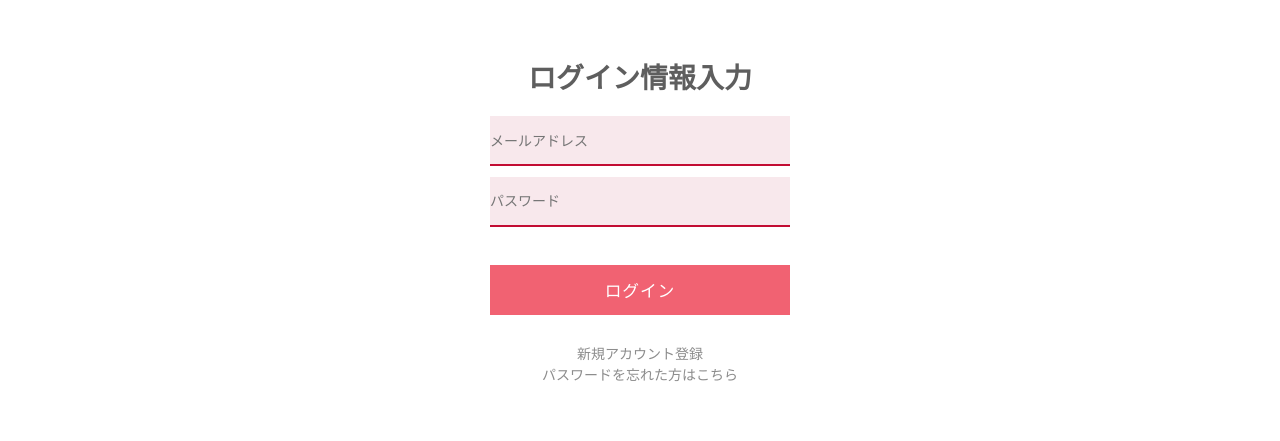
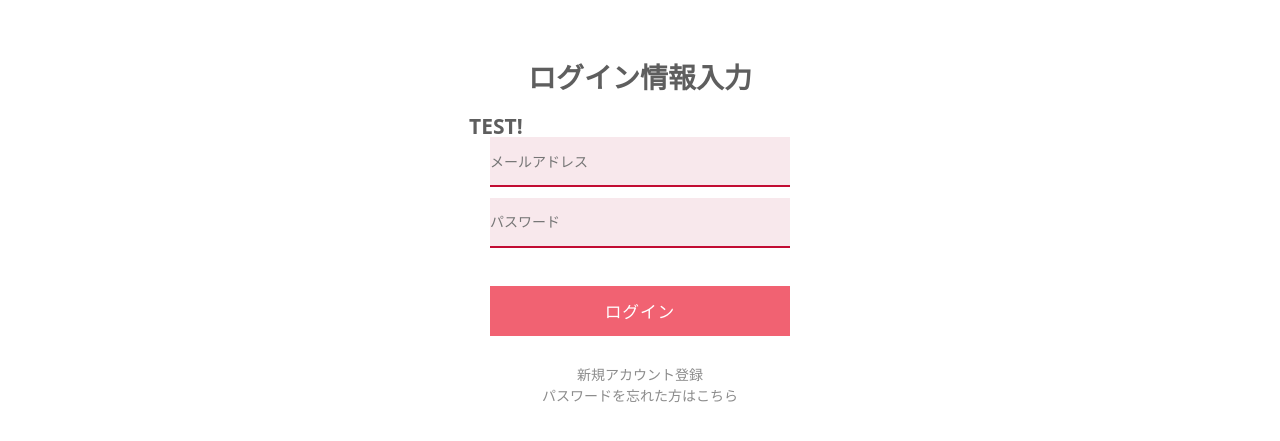
Before and after one commit to hie3-336/oshinoki_hakkason, a website with bundled scripts: page public/login.html in a window 1280 px wide. Shown: the part 67-508 px from the top of the page. Built offline with nearby package versions, Linux system fonts and the light colour scheme.

Commit message:
CIがうまくいっているか分からないので再度PRテスト

```diff
--- a/public/login.html
+++ b/public/login.html
@@ -33,6 +33,7 @@
 
     <div class="form-wrapper">
       <h1>ログイン情報入力</h1>
+      <h2>TEST!</h2>
       <form>
         <div class="form-item">
           <label for="email"></label>
```
